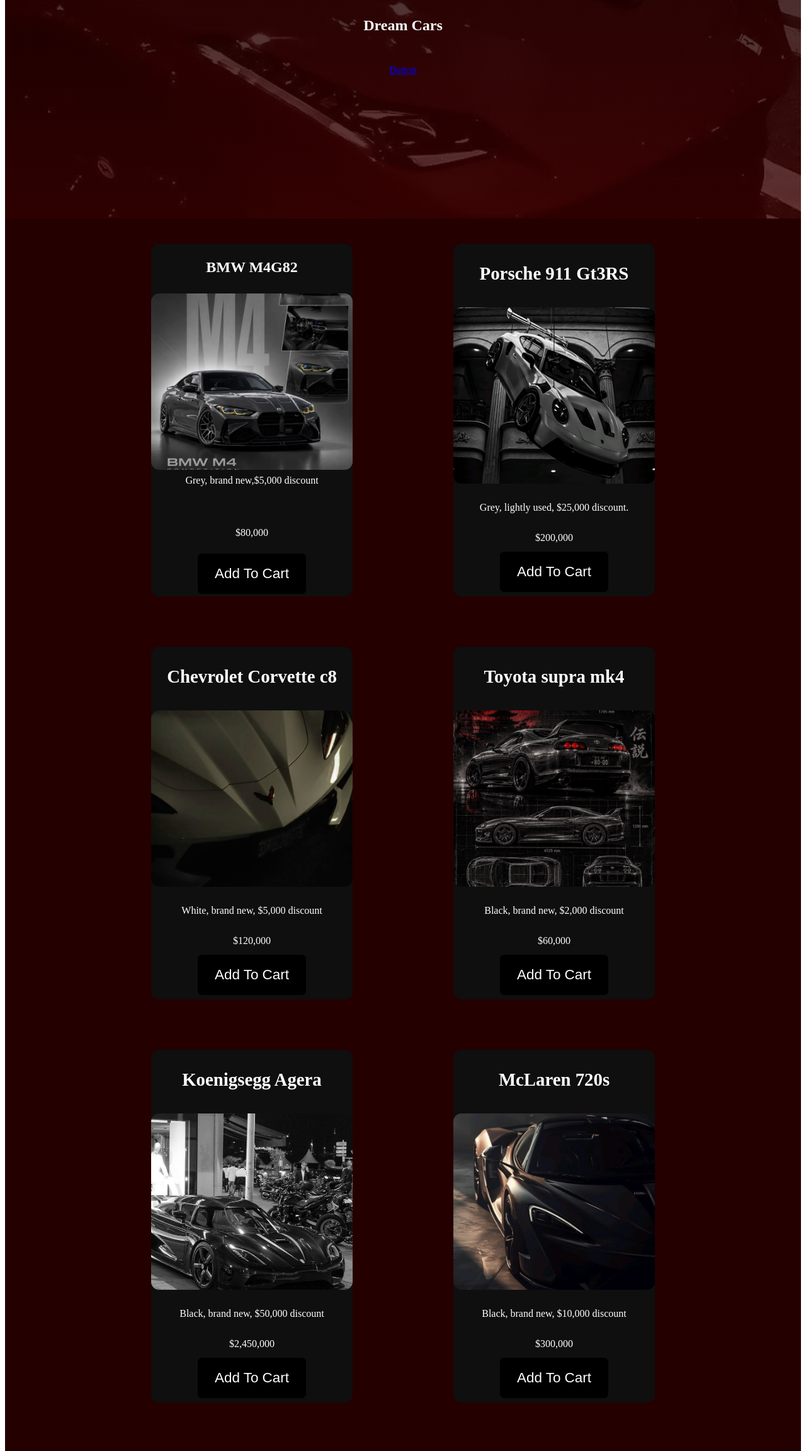
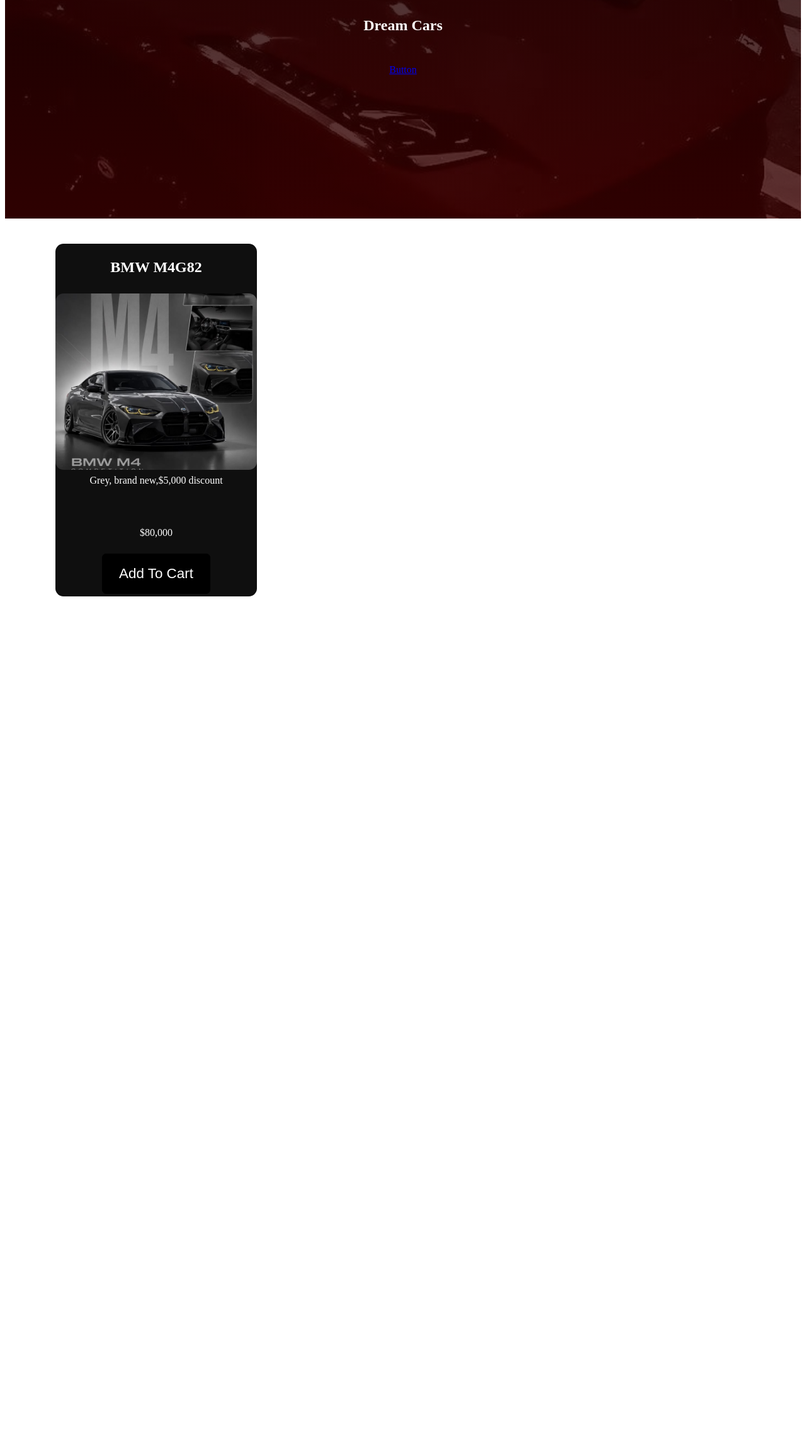
Before and after one commit to lovshq/Unit-1, a plain HTML site: page C.html in a window 1280 px wide. Shown: the part 461-2765 px from the top of the page at 63% size. After the commit the page ends 1456 px from the top, so only its background shows below. Drawn offline with Linux system fonts and the light colour scheme; a web font is replaced by a local one.

Commit message:
Update C.html

```diff
--- a/C.html
+++ b/C.html
@@ -14,10 +14,17 @@
      <a href="#"class="button">Button</a>
      </div>
     </section>
+         <div class="card">
+        <h2 class="title">BMW M4G82</h2>
+        <img
+        class="card-img"
+        src="BMW M4.jpg"
+        alt="BMW M4"
+        <p class="desc">Grey, brand new,$5,000 discount</p>
+        <p class="price">$80,000</p>
+        <button class="card-btn">Add To Cart</button>
+      </div>
     <!-- <div></div> -->
-    <!-- <div class="card" id="test"></div> -->
-    </body>
-    </html>
     <style>
     @import url('https://fonts.googleapis.com/css2?family=Redaction:ital,wght@0,400;0,700;1,400&display=swap');
     </style>
@@ -29,118 +36,3 @@
    </head>
    <body>
     <section class="container">
-      <div class="card">
-        <h2 class="title">BMW M4G82</h2>
-        <img
-        class="card-img"
-        src="BMW M4.jpg"
-        alt="BMW M4G82"
-        <p class="desc">Grey, brand new,$5,000 discount</p>
-        <p class="price">$80,000</p>
-        <button class="card-btn">Add To Cart</button>
-      </div>
-        <div class="card">
-      <h2 class="card-title">Porsche 911 Gt3RS</h2>
-      <img
-        class="card-img"
-        src="hanging Porsche.jpg"
-        alt="Porsche 911 Gt3RS"
-      />
-      <p class="desc">Grey, lightly used, $25,000 discount. </p>
-      <p class="card-price">$200,000</p>
-      <button class="card-btn">Add To Cart</button>
-    </div>
-    <div class="card">
-      <h2 class="card-title">Chevrolet Corvette c8</h2>
-      <img
-        class="card-img"
-        src="Corvette C8 Stingray.jpg"
-        alt="Chevrolet Corvette c8"
-      />
-      <p class="desc">White, brand new, $5,000 discount </p>
-      <p class="card-price">$120,000</p>
-      <button class="card-btn">Add To Cart</button>
-     </div>
-    <div class="card">
-      <h2 class="card-title">Toyota supra mk4</h2>
-      <img
-        class="card-img"
-        src="Toyota Supra MK4.jpg"
-        alt="Toyota supra mk4"
-      />
-      <p class="desc">Black, brand new, $2,000 discount </p>
-      <p class="card-price">$60,000</p>
-      <button class="card-btn">Add To Cart</button>
-      </div>
-          <div class="card">
-      <h2 class="card-title">Koenigsegg Agera</h2>
-      <img
-        class="card-img"
-        src="Koenigsegg Agera.jpg"
-        alt="Koenigsegg Agera"
-      />
-      <p class="desc">Black, brand new, $50,000 discount </p>
-      <p class="card-price">$2,450,000</p>
-      <button class="card-btn">Add To Cart</button>
-     </div>
-     </div>
-          <div class="card">
-      <h2 class="card-title">McLaren 720s</h2>
-      <img
-        class="card-img"
-        src="McLaren 720s.jpg"
-        alt="McLaren 720s"
-      />
-      <p class="desc">Black, brand new, $10,000 discount </p>
-      <p class="card-price">$300,000</p>
-      <button class="card-btn">Add To Cart</button>
-    </div>
-         </div>
-          <div class="card">
-      <h2 class="card-title">Buggati Chiron</h2>
-      <img
-        class="card-img"
-        src="Buggati Chiron.jpg"
-        alt="Buggati Chiron"
-      />
-      <p class="desc">Grey, lightly used, $100,000 discount </p>
-      <p class="card-price">$5,900,000</p>
-      <button class="card-btn">Add To Cart</button>
-          </div>
-        </div>
-         </div>
-          <div class="card">
-      <h2 class="card-title">Corvette Stingray</h2>
-      <img
-        class="card-img"
-        src="Corvette Stingray (C8).jpg"
-        alt="Corvette Stingray"
-      />
-      <p class="desc">Dark grey, lightly used, $10,000 discount </p>
-      <p class="card-price">$115,000</p>
-      <button class="card-btn">Add To Cart</button>
-    </div>
-    </div>
-          <div class="card">
-      <h2 class="card-title">Porsche 918 Spyder</h2>
-      <img
-        class="card-img"
-        src="Porsche 918 Spyder.jpg"
-        alt="Porsche 918 Spyder"
-      />
-      <p class="desc">White, Used , $1,000,000 discount </p>
-      <p class="card-price">$5,000,000</p>
-      <button class="card-btn">Add To Cart</button>
-        </div>
-         </div>
-          <div class="card">
-      <h2 class="card-title">BMW m4</h2>
-      <img
-        class="card-img"
-        src="red m4.jpg"
-        alt="Wine Red BMW M4"
-      />
-        <p class="desc">Wine Red, brand new, $5,000 discount</p>
-        <p class="price">$80,000</p>
-      <button class="card-btn">Add To Cart</button>
-      </div>
```
